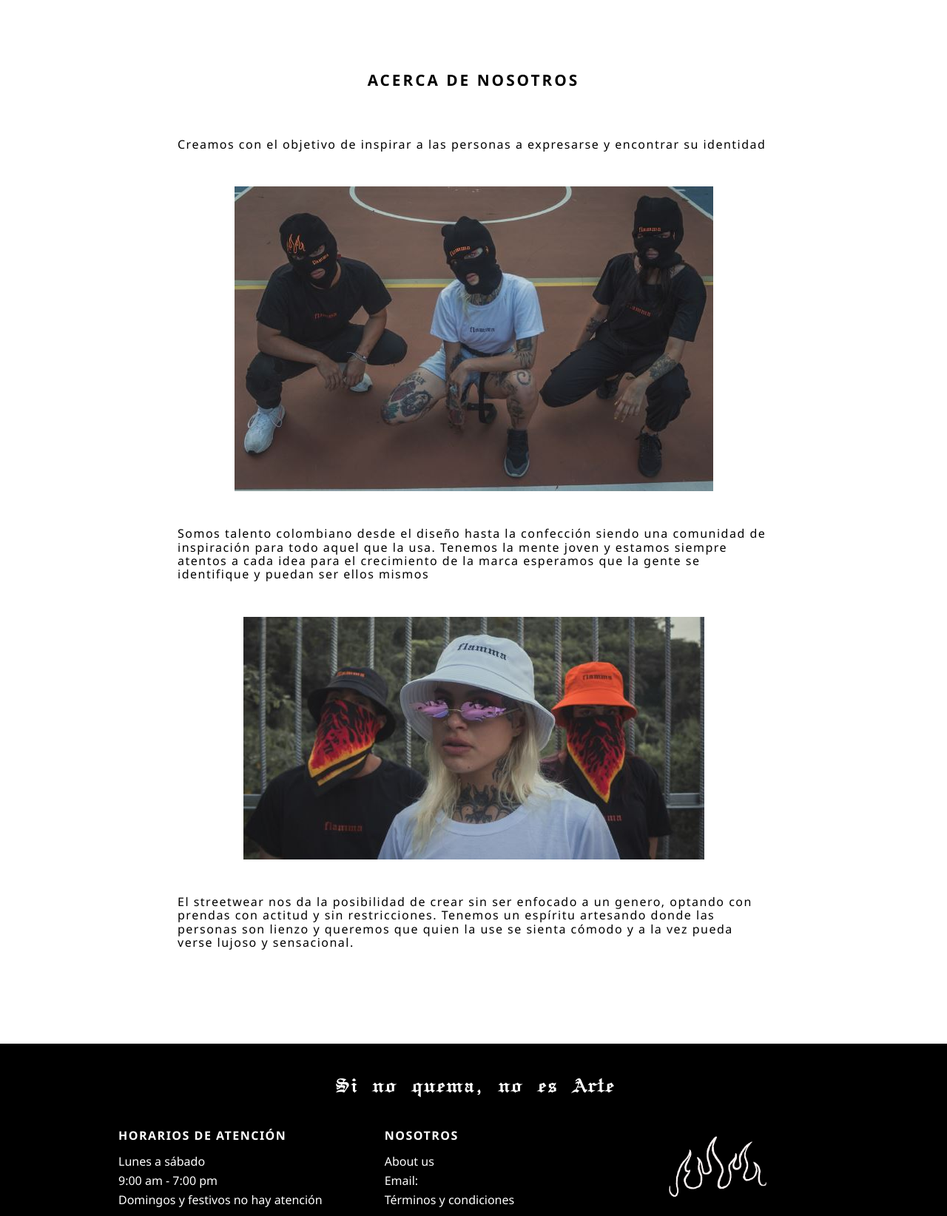
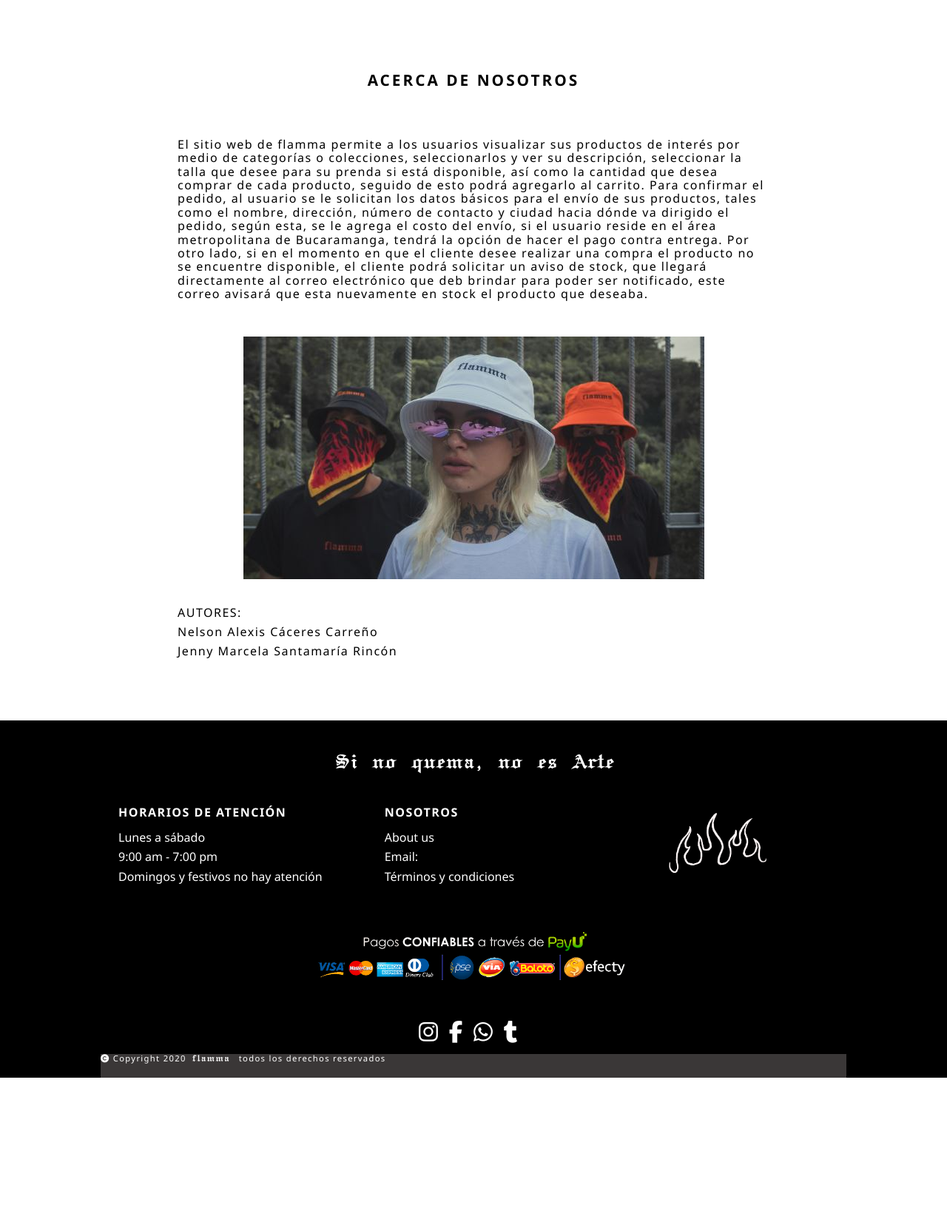
Before and after one commit to Caceres-Santamaria/proyectoSoftware, a PHP site: page /vistas/nosotros.php in a window 1280 px wide. Shown: the part 168-1812 px from the top of the page at 74% size. After the commit the page ends 1625 px from the top, so only its background shows below. Run offline with PHP 8.4, Linux system fonts and the light colour scheme; data comes from the database, SQL or seed files in the repository; some libraries are stand-ins or nearby versions.

Commit message:
comentario

```diff
--- a/componentes/menuA.php
+++ b/componentes/menuA.php
@@ -45,6 +45,7 @@
                         <li class="has-sub cateoria"><a href="TodosPedidos.php"><span>Todos los pedidos</span></a></li>
                         </ul>
                     </li>
+
                 </ul>
             </nav>
         </header>
--- a/static/estilos/nosotros.css
+++ b/static/estilos/nosotros.css
@@ -7,8 +7,21 @@
     background: #fff;
     padding: 5em 15em;
 }
-.content_us p{
+.content_us .descripcion{
     padding: 2em 2em;
+    justify-content: center;
+    align-items: center;
+    font-size: 1rem;
+    width: 100%;
+    letter-spacing: 1.5px;
+}
+
+.imagen{
+    padding-bottom: 2em;
+}
+.autores{
+    margin: 0%;
+    padding: .5%;
     justify-content: center;
     align-items: center;
     font-size: 1rem;
--- a/vistas/nosotros.php
+++ b/vistas/nosotros.php
@@ -29,18 +29,23 @@ $objMetodo= new Metodos();
         <main class="content_us">
             <div class="nosotros">
                 <h2>ACERCA DE NOSOTROS</h2>
-                <p>Creamos con el objetivo de inspirar a las personas a expresarse y encontrar su identidad</p>
-                <img src="../static/imagenes/us1.JPG" alt="">
-                <p>Somos talento colombiano desde el diseño hasta la confección siendo una
-                    comunidad de inspiración para todo aquel que la usa.
-                    Tenemos la mente joven y estamos siempre atentos a cada idea para el
-                    crecimiento de la marca esperamos que la gente se identifique y puedan ser
-                    ellos mismos</p>
+                <p class="descripcion">
+                El sitio web de flamma permite a los usuarios visualizar sus productos de interés por medio de categorías o colecciones,
+                seleccionarlos y ver su descripción, seleccionar la talla que desee para su prenda si está disponible, así como la
+                cantidad que desea comprar de cada producto, seguido de esto podrá agregarlo al carrito. Para confirmar el pedido, al usuario
+                se le solicitan los datos básicos para el envío de sus productos, tales como el nombre, dirección, número de contacto y ciudad
+                hacia dónde va dirigido el pedido, según esta, se le agrega el costo del envío, si el usuario reside en el área metropolitana de Bucaramanga,
+                tendrá la opción de hacer el pago contra entrega. Por otro lado, si en el momento en que el cliente desee realizar una compra el producto no se encuentre
+                disponible, el cliente podrá solicitar un aviso de stock, que llegará directamente al correo electrónico que deb brindar para poder ser notificado,
+                este correo avisará que esta nuevamente en stock el producto que deseaba.
+                </p>
+                <div class="imagen">
                 <img src="../static/imagenes/us2.JPG" alt="">
-                <p>El streetwear nos da la posibilidad de crear sin ser enfocado a un genero, optando con prendas
-                    con actitud y sin restricciones. Tenemos un espíritu artesando donde las personas son lienzo
-                    y queremos que quien la use se sienta cómodo y a la vez pueda verse lujoso y sensacional.
-                </p>
+                </div>
+                <p class="autores">AUTORES:</p>
+                <p class="autores" >Nelson Alexis Cáceres Carreño</p>
+                <p class="autores">Jenny Marcela Santamaría Rincón</p>
+
             </div>
         </main>
         <?php
```
Also changed, not shown: VistasA/nosotros.php (added, +55 -0 lines).
